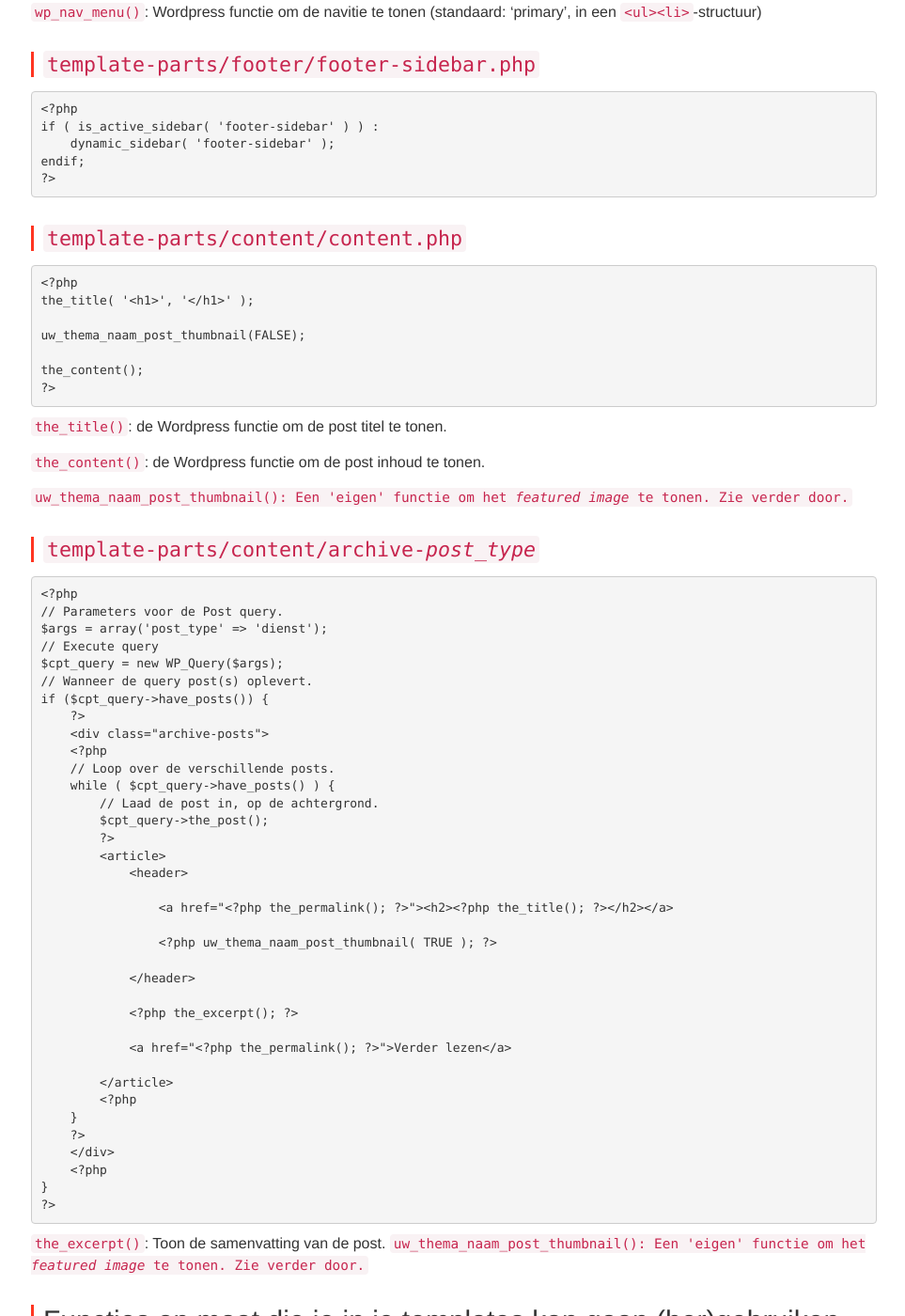
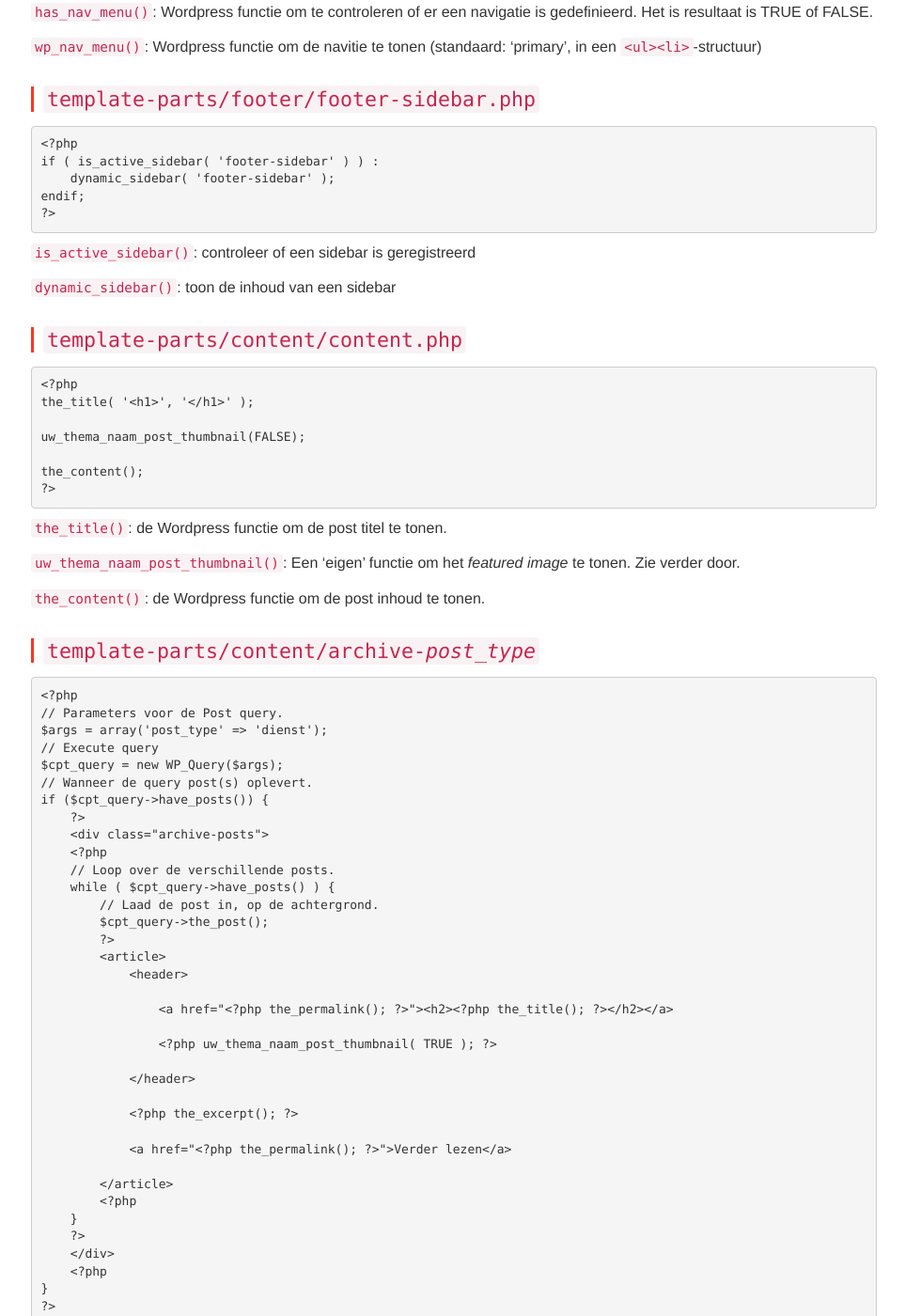
Before and after one commit to Syntra-Brussel/dynamische-webtechnieken, a Jekyll site: the page built from wordpress/thema-van-nul-templates.md, in a window 1280 px wide and 1400 px high, scrolled down 2903 px. Shown: the whole window at 94% size, without its empty margins (317-1280 px from the left). Built offline with Jekyll 4.4.1, drawn with Linux system fonts in a browser that asks for light colours; nearby versions of some CDN libraries; a script that is not in the unit is left out; some of the changed text lies outside the part shown.

Commit message:
thema van nul

```diff
--- a/wordpress/thema-van-nul-templates.md
+++ b/wordpress/thema-van-nul-templates.md
@@ -80,7 +80,9 @@
 ### <code>footer.php</code>
 <pre>
 	&lt;footer class="site-footer"&gt;
-	&lt;?php // Footer inhoud komt hier. ?&gt;
+	&lt;?php
+    // Footer inhoud komt hier.
+    ?&gt;
 	&lt;/footer&gt;
 &lt;?php wp_footer(); ?&gt;
 &lt;/body&gt;
@@ -170,6 +172,10 @@
 ?&gt;
 </pre>
 
+<code>is_active_sidebar()</code>: controleer of een sidebar is geregistreerd
+
+<code>dynamic_sidebar()</code>: toon de inhoud van een sidebar
+
 ### <code>template-parts/content/content.php</code>
 <pre>
 &lt;?php
@@ -183,9 +189,9 @@
 
 <code>the_title()</code>: de Wordpress functie om de post titel te tonen.
 
+<code>uw_thema_naam_post_thumbnail()</code>: Een 'eigen' functie om het <em>featured image</em> te tonen. Zie verder door.
+
 <code>the_content()</code>: de Wordpress functie om de post inhoud te tonen.
-
-<code>uw_thema_naam_post_thumbnail(): Een 'eigen' functie om het <em>featured image</em> te tonen. Zie verder door.
 
 ### <code>template-parts/content/archive-<em>post_type</em></code>
 
@@ -229,7 +235,7 @@
 </pre>
 
 <code>the_excerpt()</code>: Toon de samenvatting van de post.
-<code>uw_thema_naam_post_thumbnail(): Een 'eigen' functie om het <em>featured image</em> te tonen. Zie verder door.
+<code>uw_thema_naam_post_thumbnail()</code>: Een 'eigen' functie om het <em>featured image</em> te tonen. Zie verder door.
 
 ## Functies op maat die je in je templates kan gaan (her)gebruiken.
 
```
Also changed, not shown: wordpress/thema-van-nul-opzet.md (+1 -1 lines).
